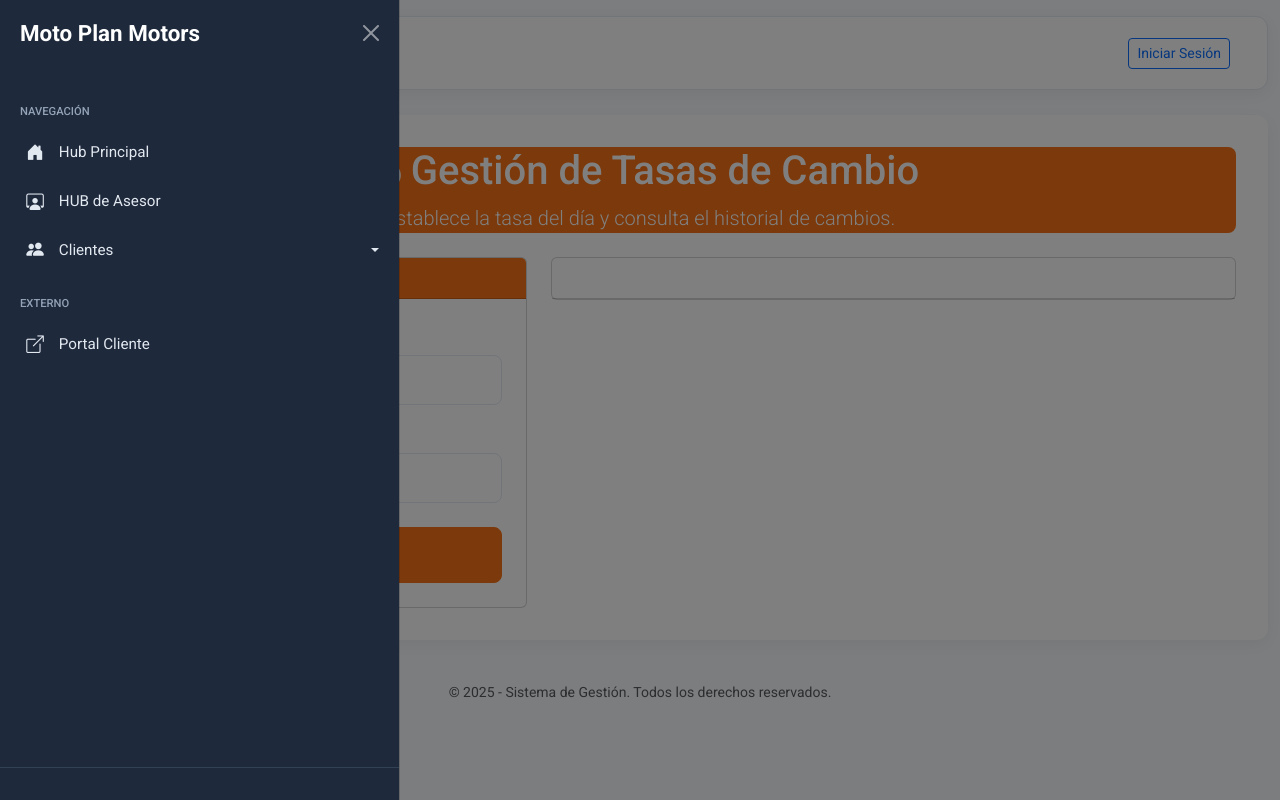
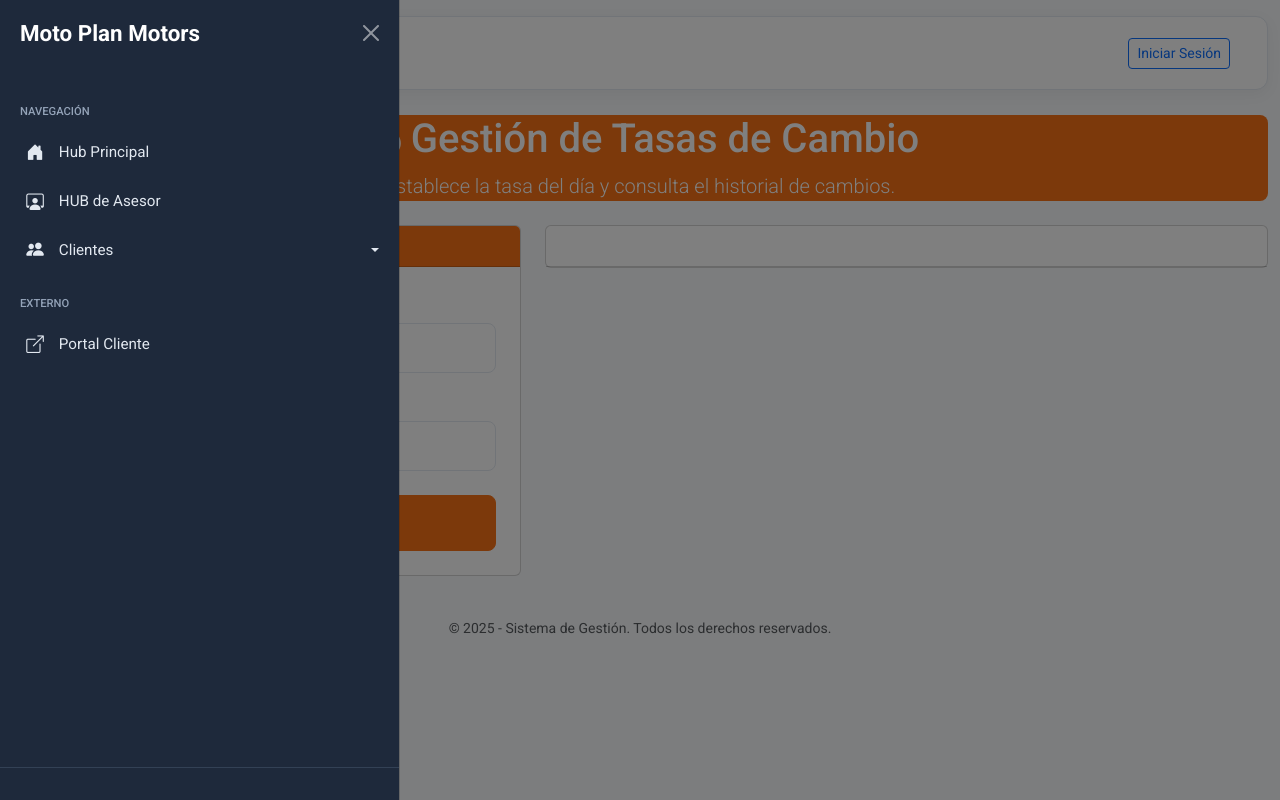
Before and after one commit to Cjyuyo/mi_app_clientes, a Flask app: template templates/admin_tasa_bcv.html in a window 1280 px wide. Run offline with Flask 3, Linux system fonts and the light colour scheme; the template is opened without the code that fills it, so the values that code supplies are empty; some libraries are stand-ins or nearby versions.

Commit message:
Aplicado rediseño profesional a la interfaz de administración

```diff
--- a/templates/base_sidebar.html
+++ b/templates/base_sidebar.html
@@ -129,10 +129,8 @@
             box-shadow: 0 4px 15px rgba(0,0,0,0.05);
         }
         .main-content-area {
-            background: var(--blanco);
-            padding: 2rem;
-            border-radius: .75rem;
-            box-shadow: 0 4px 15px rgba(0,0,0,0.05);
+            /* Se quita el fondo blanco para heredar el del body */
+            padding: 0; /* Ajustado para que el contenido controle su propio padding */
         }
         .btn-toggle-sidebar { border: none; }
         .btn-toggle-sidebar:focus { box-shadow: none; }
--- a/templates/hub.html
+++ b/templates/hub.html
@@ -147,7 +147,7 @@
             <div class="kpi-card" style="border-left-color: var(--naranja-corporativo);">
                 <div class="kpi-icon" style="background-color: var(--naranja-corporativo);"><i class="bi bi-journal-check"></i></div>
                 <div class="kpi-content">
-                    <div class="kpi-title">Solicitudes Pend.</div>
+                    <div class="kpi-title">Solicitudes Pendientes</div>
                     <div class="kpi-value">{{ stats.solicitudes_pendientes | default('0') }}</div>
                 </div>
             </div>
```
